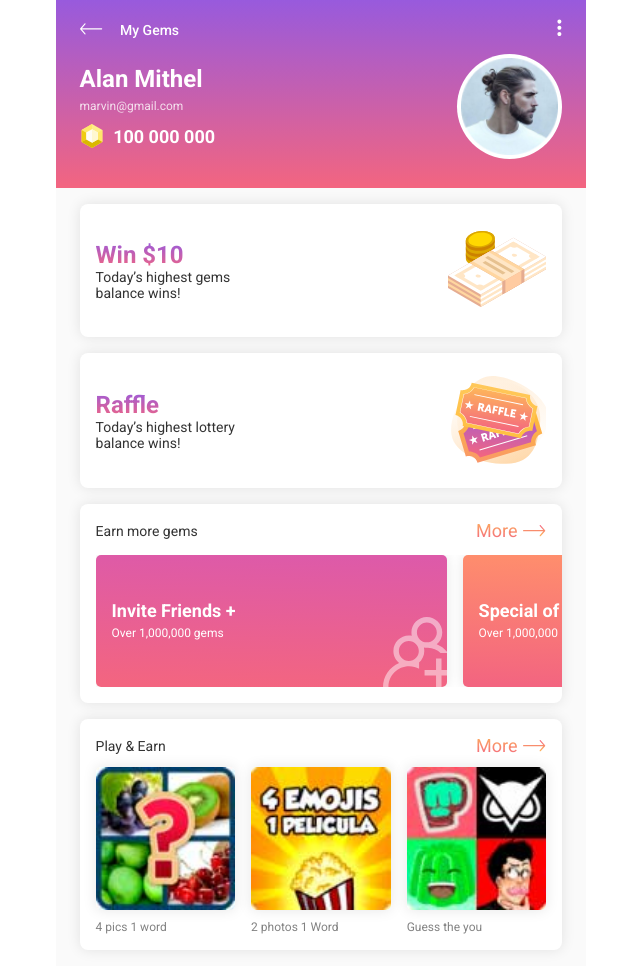
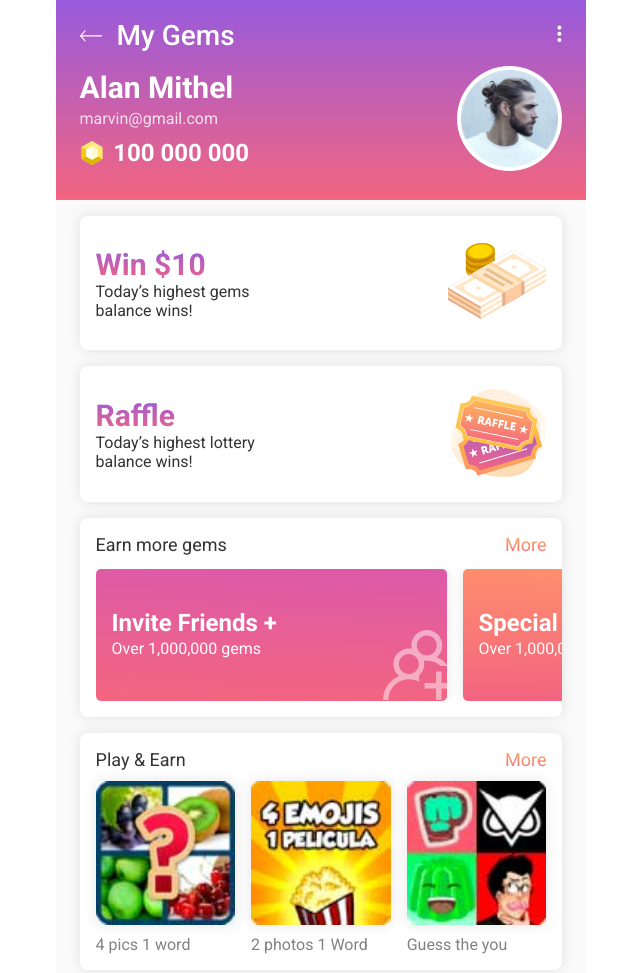
Before and after one commit to webDevT/cryistals, a website: page app/index.html in a window 1280 px wide. Shown: the top 973 px of the page, without its empty margins (319-959 px from the left). Drawn offline with nearby package versions, Linux system fonts and the light colour scheme.

Commit message:
changes after rewiev

```diff
--- a/app/index.html
+++ b/app/index.html
@@ -122,7 +122,7 @@ balance wins!
 <div class="cryistals-block cryistals-block--slider">
 
 	<div class="cryistals-block__header cryistals-block__header--slider">
-		<div class="cryistals__text">
+		<div class="cryistals__text cryistals__block-title">
 			Earn more gems
 		</div>
 
@@ -131,7 +131,6 @@ balance wins!
 				More
 			</div>
 
-			<img src="img/next-arrow.svg" alt="">
 		</a>
 
 	</div>
@@ -188,7 +187,7 @@ balance wins!
 <div class="cryistals-block">
 
 	<div class="cryistals-block__header">
-		<div class="cryistals__text">
+		<div class="cryistals__text cryistals__block-title">
 			Play & Earn
 		</div>
 
@@ -197,7 +196,7 @@ balance wins!
 				More
 			</div>
 
-			<img src="img/next-arrow.svg" alt="">
+
 		</a>
 
 	</div>
--- a/app/sass/style.sass
+++ b/app/sass/style.sass
@@ -11,7 +11,7 @@
 	margin: 0 auto
 	background: #FAFAFA
 	min-height: 100vh
-	font-size: 14px
+	font-size: 16px
 	font-weight: 400
 	color: #333333
 	padding-bottom: 16px
@@ -19,7 +19,7 @@
 	width: 91.111%
 	margin: 0 auto
 .cryistals__title
-	font-size: 24px
+	font-size: 30px
 	font-weight: 700
 .cryistals-block
 	margin-top: 16px
@@ -30,6 +30,8 @@
 	display: block
 	text-decoration: none
 	color: #333333
+.cryistals__block-title
+	font-size: 18px
 .cryistals-block__header
 	display: flex
 	justify-content: space-between
@@ -45,6 +47,9 @@
 	color: #fff
 	text-decoration: none
 	font-weight: 500
+	font-size: 28px
+	display: flex
+	align-items: center
 	img
 		margin-right: 14px
 .cryistals-header__top
@@ -71,7 +76,7 @@
 	display: block
 	margin-bottom: 15px
 	text-decoration: none
-	font-size: 16px
+	font-size: 20px
 	color: #333333
 	white-space: nowrap
 .cryistals-header__contetn
@@ -95,13 +100,13 @@
 		display: block
 		margin-bottom: 4px
 .cryistals-header__email
-	font-size: 12px
+	font-size: 16px
 	color: rgba(#fff, 0.8)
 .cryistals-amount-wrapper
 	margin-top: 11px
 	display: flex
 	align-items: center
-	font-size: 18px
+	font-size: 24px
 	font-weight: 700
 	color: #fff
 .cryistals-amount
@@ -135,7 +140,6 @@
 	align-items: center
 	text-decoration: none
 .cryistals-more__text
-	margin-right: 6px
 	background: linear-gradient(181.7deg, #FEB65A 2.89%, #F36580 97.11%)
 	-webkit-background-clip: text
 	-webkit-text-fill-color: transparent
@@ -167,16 +171,17 @@
 .cryistals-slider__card--pink
 	background: linear-gradient(181.7deg, #FF8F6C 2.89%, #F36580 97.11%)
 .cryistal-slider__title
-	font-size: 18px
+	font-size: 24px
 	font-weight: 700
 	line-height: 24px
+	margin-bottom: 4px
 .cryistals-slider__card--pink:before
 	content: url('../img/console.svg')
 	position: absolute
 	bottom: -18px
 	right: -6px
 .cryistal-slider__text
-	font-size: 12px
+	font-size: 16px
 	line-height: 20px
 //slider block
 
@@ -263,7 +268,7 @@
 
 	flex-direction: column
 .cryistals-play-earn__title
-	font-size: 12px
+	font-size: 16px
 	color: #828282
 	margin-top: 10px
 .cryistals-play-earn__img
@@ -274,4 +279,12 @@
 		width: 100%
 		height: 100%
 		border-radius: 5px
+.cryistals-header__contetn-left
+	height: 100%
+	display: flex
+	flex-direction: column
+	justify-content: space-between
+.cryistals-win__text
+	.cryistals__title
+		margin-bottom: 5px
 @import "media"
```
Also changed, not shown: docs/index.html (+3 -4 lines), app/css/style.min.css, docs/css/style.min.css.
